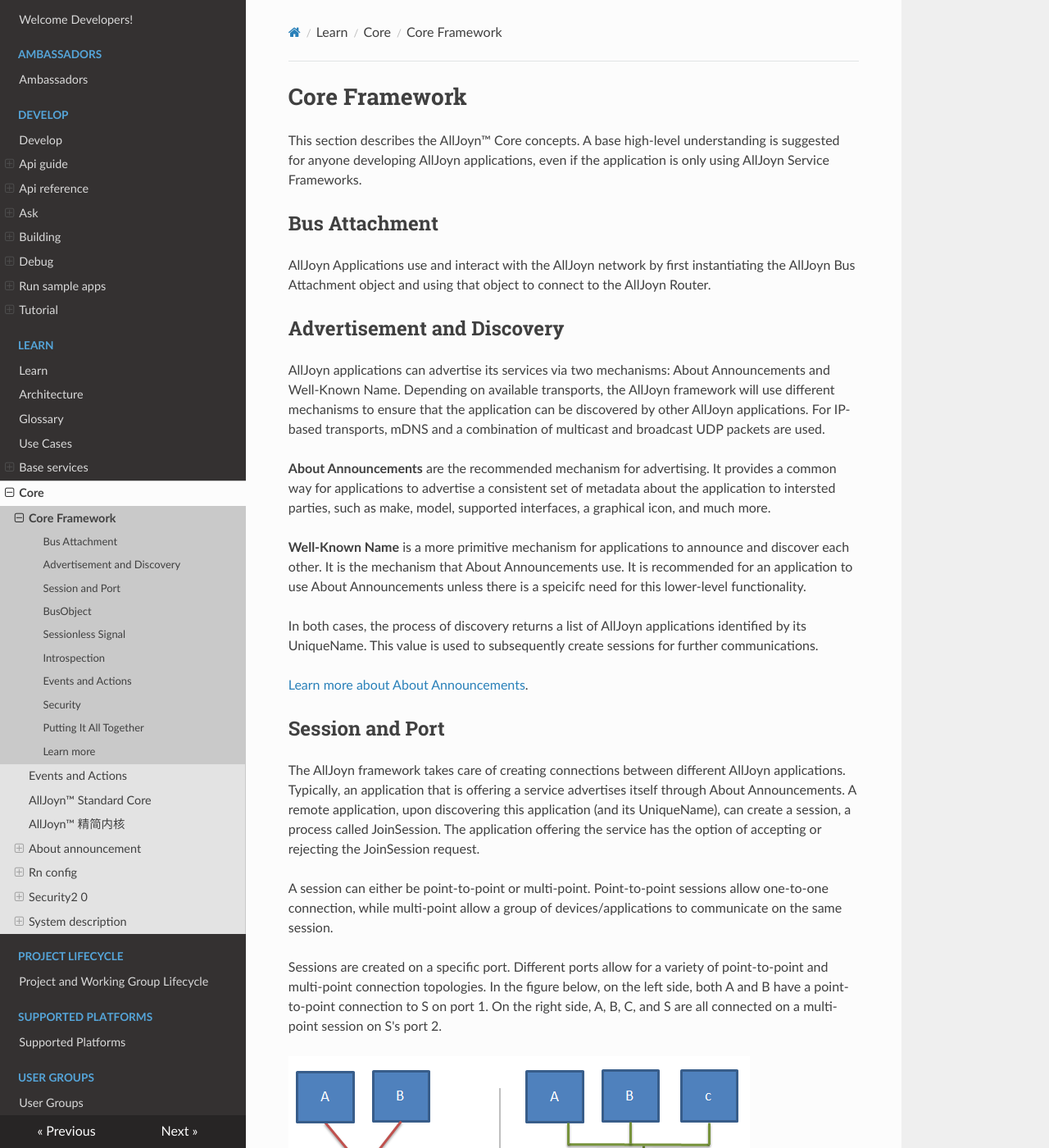
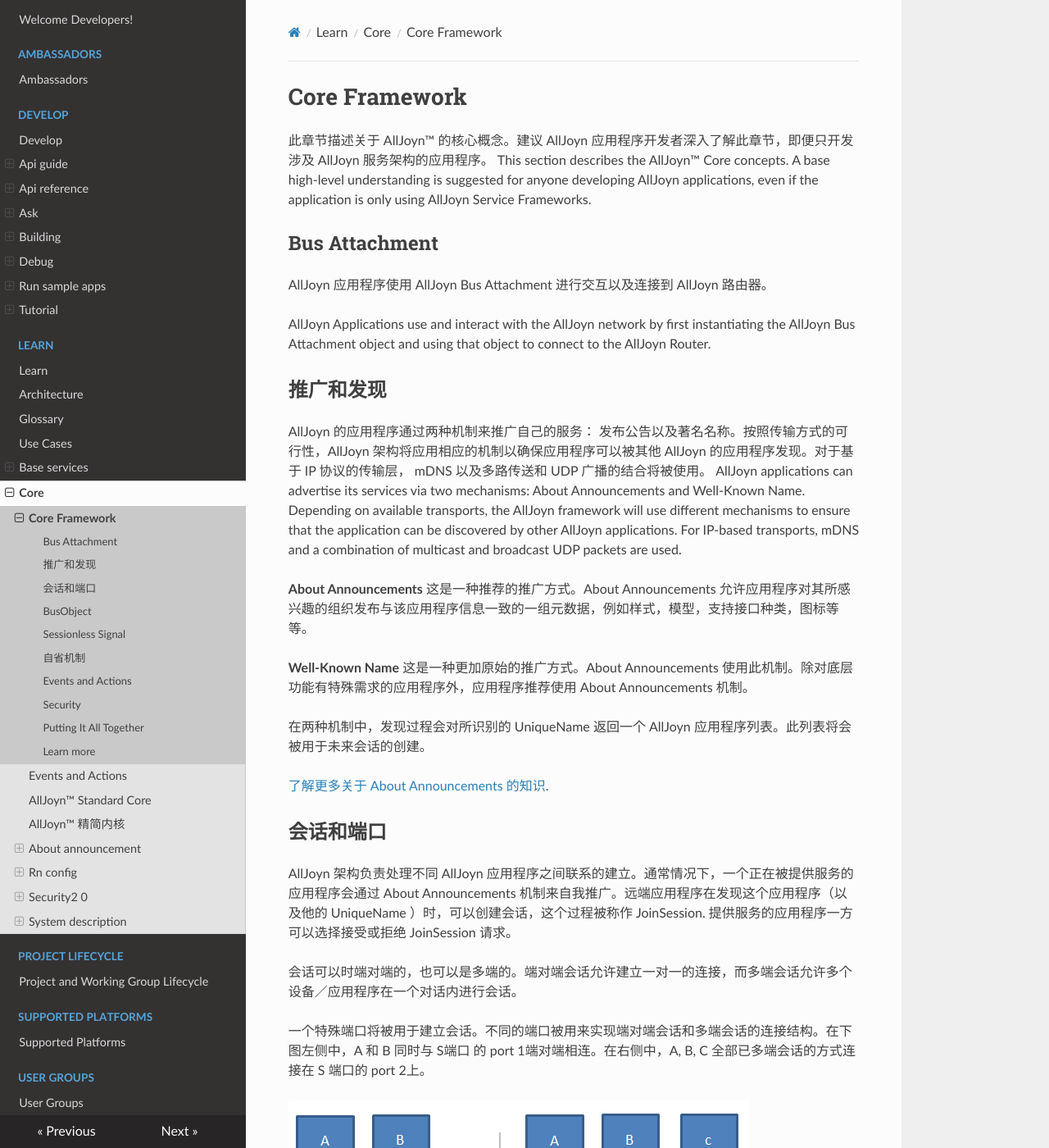
Before and after one commit to smart-conn/alljoyn-zh, an MkDocs documentation site: the page built from docs/learn/core/index.md, in a window 1280 px wide and 1400 px high. Shown: the whole window at 82% size. Built offline with MkDocs 1.6.1, drawn with Linux system fonts in a browser that asks for light colours; nearby versions of some CDN libraries; some of the changed text lies outside the part shown.

Commit message:
Update index.md

```diff
--- a/docs/learn/core/index.md
+++ b/docs/learn/core/index.md
@@ -1,17 +1,21 @@
 # Core Framework
 
+此章节描述关于 AllJoyn&trade; 的核心概念。建议 AllJoyn 应用程序开发者深入了解此章节，即便只开发涉及 AllJoyn 服务架构的应用程序。
 This section describes the AllJoyn&trade; Core concepts. A base high-level
 understanding is suggested for anyone developing AllJoyn applications,
 even if the application is only using AllJoyn Service Frameworks.
 
 ## Bus Attachment
+AllJoyn 应用程序使用 AllJoyn Bus Attachment 进行交互以及连接到 AllJoyn 路由器。
+
 
 AllJoyn Applications use and interact with the AllJoyn network
 by first instantiating the AllJoyn Bus Attachment object and using
 that object to connect to the AllJoyn Router.
 
-## Advertisement and Discovery
+## 推广和发现
 
+AllJoyn 的应用程序通过两种机制来推广自己的服务： 发布公告以及著名名称。按照传输方式的可行性，AllJoyn 架构将应用相应的机制以确保应用程序可以被其他 AllJoyn 的应用程序发现。对于基于 IP 协议的传输层， mDNS 以及多路传送和 UDP 广播的结合将被使用。
 AllJoyn applications can advertise its services via two mechanisms:
 About Announcements and Well-Known Name. Depending on available
 transports, the AllJoyn framework will use different mechanisms
@@ -19,87 +23,45 @@ to ensure that the application can be discovered by other AllJoyn
 applications. For IP-based transports, mDNS and a combination of
 multicast and broadcast UDP packets are used.
 
-**About Announcements** are the recommended mechanism for advertising. It
-provides a common way for applications to advertise a consistent set
-of metadata about the application to intersted parties, such as make,
-model, supported interfaces, a graphical icon, and much more.
+**About Announcements** 这是一种推荐的推广方式。About Announcements 允许应用程序对其所感兴趣的组织发布与该应用程序信息一致的一组元数据，例如样式，模型，支持接口种类，图标等等。
 
-**Well-Known Name** is a more primitive mechanism for applications to
-announce and discover each other. It is the mechanism that About
-Announcements use. It is recommended for an application to use About
-Announcements unless there is a speicifc need for this lower-level
-functionality.
+**Well-Known Name** 这是一种更加原始的推广方式。About Announcements 使用此机制。除对底层功能有特殊需求的应用程序外，应用程序推荐使用 About Announcements 机制。
 
-In both cases, the process of discovery returns a list of AllJoyn
-applications identified by its UniqueName. This value is used to
-subsequently create sessions for further communications.
+在两种机制中，发现过程会对所识别的 UniqueName 返回一个 AllJoyn 应用程序列表。此列表将会被用于未来会话的创建。
 
-[Learn more about About Announcements][about].
 
-## Session and Port
+[了解更多关于 About Announcements 的知识][about].
 
-The AllJoyn framework takes care of creating connections between different AllJoyn
-applications. Typically, an application that is offering a service
-advertises itself through About Announcements. A remote application,
-upon discovering this application (and its UniqueName), can create a
-session, a process called JoinSession. The application offering the
-service has the option of accepting or rejecting the JoinSession request.
+## 会话和端口
 
-A session can either be point-to-point or multi-point. Point-to-point
-sessions allow one-to-one connection, while multi-point allow a group of
-devices/applications to communicate on the same session.
+AllJoyn 架构负责处理不同 AllJoyn 应用程序之间联系的建立。通常情况下，一个正在被提供服务的应用程序会通过 About Announcements 机制来自我推广。远端应用程序在发现这个应用程序（以及他的 UniqueName ）时，可以创建会话，这个过程被称作 JoinSession. 提供服务的应用程序一方可以选择接受或拒绝 JoinSession 请求。
 
-Sessions are created on a specific port. Different ports allow for
-a variety of point-to-point and multi-point connection topologies.
-In the figure below, on the left side, both A and B have a
-point-to-point connection to S on port 1. On the right side, A,
-B, C, and S are all connected on a multi-point session on S's port
-2.
+会话可以时端对端的，也可以是多端的。端对端会话允许建立一对一的连接，而多端会话允许多个设备／应用程序在一个对话内进行会话。
+
+一个特殊端口将被用于建立会话。不同的端口被用来实现端对端会话和多端会话的连接结构。在下图左侧中，A 和 B 同时与 S端口 的 port 1端对端相连。在右侧中，A, B, C 全部已多端会话的方式连接在 S 端口的 port 2上。
 
 ![alljoyn-core-sessions][alljoyn-core-sessions]
 
 ## BusObject
 
-AllJoyn applications communicate with one another via the BusObject
-abstraction. This abstraction maps well with object-oriented programming
-concepts where objects are created with well-defined interfaces. Typically,
-an application that is offering a service creates a BusObject. Remote
-applications can effectively remotely open the BusObject and call methods
-on it, similar to a remote procedure call.
+AllJoyn 应用程序通过 BusObject 的抽象化进行交互通信。此抽象化与面向对象编程可自由转换，在这种情况下对象可通过已定义接口被创建。一般情况下，正在被提供服务的应用程序会创建一个 BusObject . 远端应用程序可在远端打开 BusObject 并调用其中的方法，类似于远端过程调用。
 
-A BusObject can implement a set of interfaces. Each interface clearly
-defines a set of BusMethods, BusProperties, and BusSignals. BusMethods
-allow a remote entity to call a method. BusProperties can be get and set.
-BusSignals are signals emitted from the application offering the service.
+BusObject 可以实现一系列的接口。每一个接口清晰定义一系列的 BusMethods, BusProperties 和 BusSignals. BusMethods 允许远端实体调用其中的方法。BusProperties 可以被获得并设定。BusSignals 指正在被提供服务的应用程序所发出的信号。
 
-A BusObject is attached at a specific bus path. This allows for greater
-flexibility as the same object can be attached to different bus paths
-for different purposes. For example, if an application is implementing
-a service for a stovetop, the StoveBurner BusObject can be attached to
-multiple bus paths like '/range/left', and '/range/right' can be created
-to allow for controls to individual stove burners.
+BusObject 被附在一个特定的总线路径上。这样做可以使同一对象被附加在有着不同目的的不同的总线路径上，从而带来巨大的便利性。例如，一应用程序正在实现灶台控制服务，StoveBurner BusObject即可被附在多个总线路径上，如 ‘／range/left’ 和 ‘／range/right’可以被创建用来控制各个灶眼。
 
-A ProxyBusObject is the object that is created by the remote application
-to gain access to the BusObject.
+ProxyBusObject 对象可被远端应用程序创建，来实现对 BusObject 的接入。
 
-Summing up, an application offering a service implements a BusObject to
-expose access to its services.  A remote application creates a session
-with this application, and connects to its BusObject on a specific object
-path by creating a ProxyBusObject. Then, it can call BusMethods, access
-BusProperties, and receive BusSignals.
+总的来说，被提供服务的应用程序通过建立 BusObject 使他的一系列服务得以接入。远端应用程序与此应用程序建立会话并通过建立 ProxyBusObject，在特定的对象路径上连接到其 BusObject. 通过以上动作，远端应用程序可以调用 BusMethods， 接入 BusProperties 并接受 BusSignals.
 
 ![alljoyn-core-busobject][alljoyn-core-busobject]
 
 ## Sessionless Signal
 
-A Sessionless Signal is a mechanism used to receive signals without having to
-manually create a session. Under the hood, it uses the Well-Known Name
-advertise the existence of a new signal. The remote entity automatically
-creates a transient session, the signal data is received, and the
-session is torn down. AllJoyn Core APIs provide this abstraction.
+Sessionless Signal 是一个无需手动建立会话的信号接收机制。在后台，Well-Known Name 推广机制被用来告知新信号的存在。远端实体自动建立临时会话接受数据，接受完成后会话将被移除。AllJoyn Core APIs 提供这些功能的虚拟化。
 
-## Introspection
-
+## 自省机制
+自省机制内置于 AllJoyn 架构中。
 Introspection is built into the AllJoyn framework. APIs exist to easily introspect
 a remote AllJoyn application to discover its object paths and objects;
 its full interface including all methods; and parameters, properties,
```
